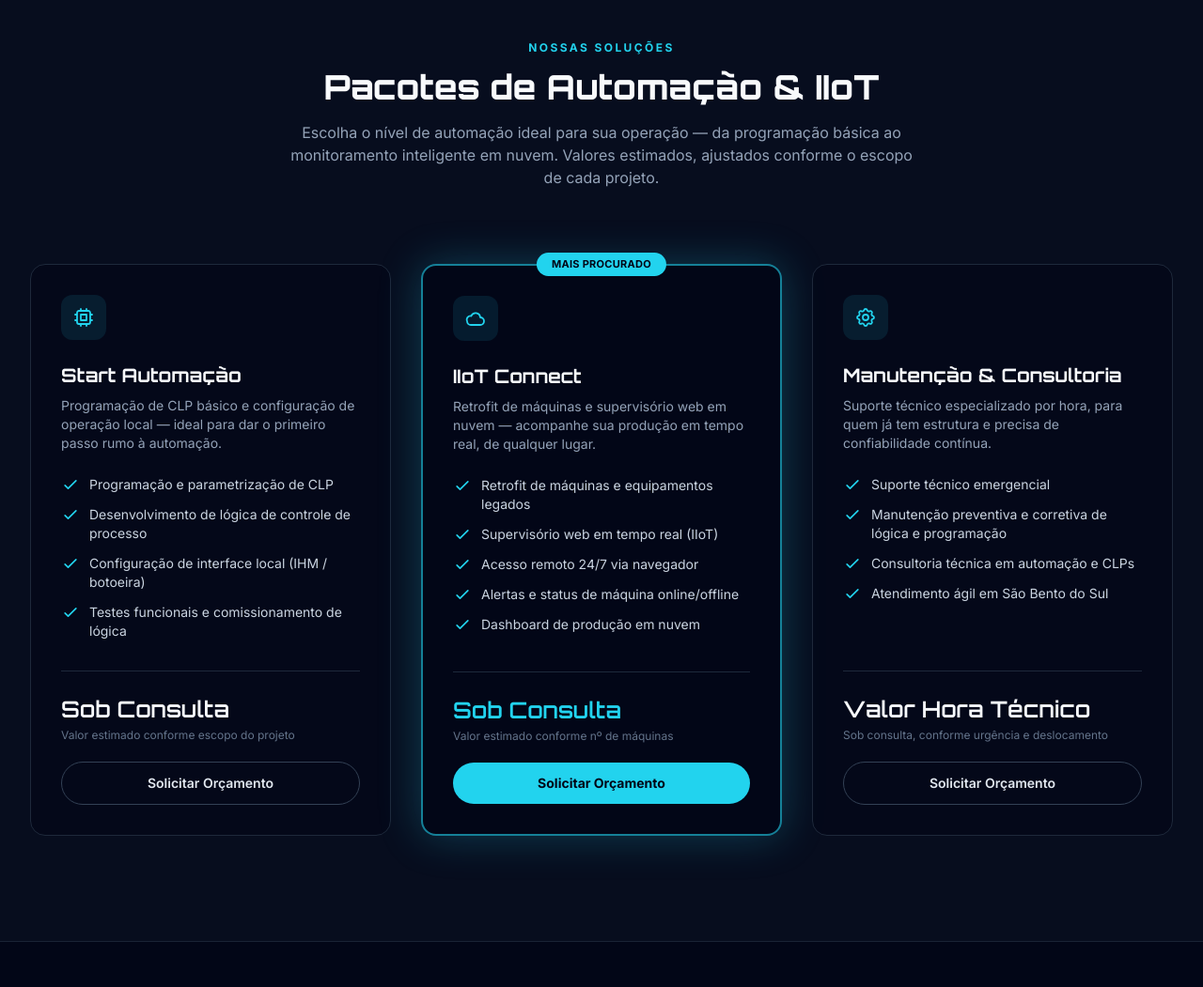
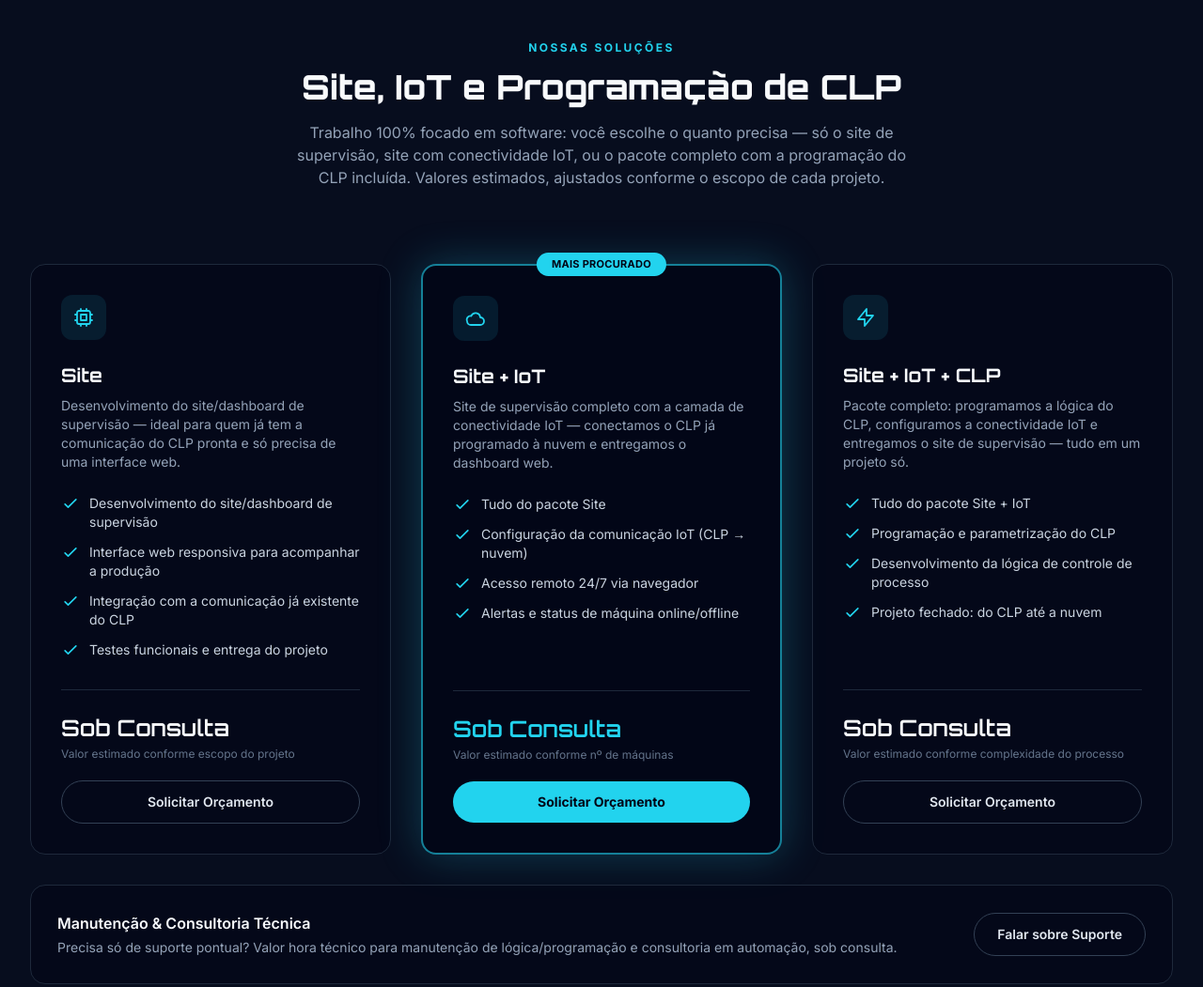
Before and after one commit to langagu05-cloud/langatechautomation, a plain HTML site: page index.html in a window 1280 px wide. Shown: the part 880-1931 px from the top of the page at 94% size. Drawn offline with nearby package versions, Linux system fonts and the light colour scheme.

Commit message:
Rework pricing tiers to match actual service scope
Replace package framing with the real offering: Site / Site + IoT /
Site + IoT + programação de CLP. Maintenance & consulting moved to a
compact strip below the pricing cards instead of a full package.

```diff
--- a/index.html
+++ b/index.html
@@ -223,28 +223,29 @@
 
       <div class="reveal text-center max-w-2xl mx-auto mb-14 md:mb-20">
         <span class="text-xs font-bold uppercase tracking-[0.2em] text-cyan-400">Nossas Soluções</span>
-        <h2 class="font-display mt-3 text-3xl md:text-4xl font-extrabold text-slate-50">Pacotes de Automação &amp; IIoT</h2>
+        <h2 class="font-display mt-3 text-3xl md:text-4xl font-extrabold text-slate-50">Site, IoT e Programação de CLP</h2>
         <p class="mt-4 text-slate-400">
-          Escolha o nível de automação ideal para sua operação — da programação básica ao monitoramento
-          inteligente em nuvem. Valores estimados, ajustados conforme o escopo de cada projeto.
+          Trabalho 100% focado em software: você escolhe o quanto precisa — só o site de supervisão,
+          site com conectividade IoT, ou o pacote completo com a programação do CLP incluída.
+          Valores estimados, ajustados conforme o escopo de cada projeto.
         </p>
       </div>
 
       <div class="grid md:grid-cols-3 gap-6 lg:gap-8">
 
-        <!-- PACOTE 1 — START AUTOMAÇÃO -->
+        <!-- PACOTE 1 — SITE DE SUPERVISÃO -->
         <div class="reveal flex flex-col rounded-2xl border border-slate-800 bg-slate-950/60 p-7 md:p-8 hover:border-cyan-400/40 hover:shadow-glow transition-all">
           <div class="w-12 h-12 rounded-xl bg-cyan-400/10 flex items-center justify-center mb-6">
             <svg class="w-6 h-6 text-cyan-400" fill="none" stroke="currentColor" viewBox="0 0 24 24"><path stroke-linecap="round" stroke-linejoin="round" stroke-width="1.8" d="M9 3v2m6-2v2M9 19v2m6-2v2M5 9H3m2 6H3m18-6h-2m2 6h-2M7 19h10a2 2 0 002-2V7a2 2 0 00-2-2H7a2 2 0 00-2 2v10a2 2 0 002 2zM9 9h6v6H9V9z"/></svg>
           </div>
-          <h3 class="font-display text-xl font-bold text-slate-50">Start Automação</h3>
-          <p class="mt-2 text-sm text-slate-400">Programação de CLP básico e configuração de operação local — ideal para dar o primeiro passo rumo à automação.</p>
+          <h3 class="font-display text-xl font-bold text-slate-50">Site</h3>
+          <p class="mt-2 text-sm text-slate-400">Desenvolvimento do site/dashboard de supervisão — ideal para quem já tem a comunicação do CLP pronta e só precisa de uma interface web.</p>
 
           <ul class="mt-6 space-y-3 text-sm text-slate-300 flex-1">
-            <li class="flex gap-2.5"><svg class="w-5 h-5 text-cyan-400 shrink-0" fill="none" stroke="currentColor" viewBox="0 0 24 24"><path stroke-linecap="round" stroke-linejoin="round" stroke-width="2" d="M5 13l4 4L19 7"/></svg>Programação e parametrização de CLP</li>
-            <li class="flex gap-2.5"><svg class="w-5 h-5 text-cyan-400 shrink-0" fill="none" stroke="currentColor" viewBox="0 0 24 24"><path stroke-linecap="round" stroke-linejoin="round" stroke-width="2" d="M5 13l4 4L19 7"/></svg>Desenvolvimento de lógica de controle de processo</li>
-            <li class="flex gap-2.5"><svg class="w-5 h-5 text-cyan-400 shrink-0" fill="none" stroke="currentColor" viewBox="0 0 24 24"><path stroke-linecap="round" stroke-linejoin="round" stroke-width="2" d="M5 13l4 4L19 7"/></svg>Configuração de interface local (IHM / botoeira)</li>
-            <li class="flex gap-2.5"><svg class="w-5 h-5 text-cyan-400 shrink-0" fill="none" stroke="currentColor" viewBox="0 0 24 24"><path stroke-linecap="round" stroke-linejoin="round" stroke-width="2" d="M5 13l4 4L19 7"/></svg>Testes funcionais e comissionamento de lógica</li>
+            <li class="flex gap-2.5"><svg class="w-5 h-5 text-cyan-400 shrink-0" fill="none" stroke="currentColor" viewBox="0 0 24 24"><path stroke-linecap="round" stroke-linejoin="round" stroke-width="2" d="M5 13l4 4L19 7"/></svg>Desenvolvimento do site/dashboard de supervisão</li>
+            <li class="flex gap-2.5"><svg class="w-5 h-5 text-cyan-400 shrink-0" fill="none" stroke="currentColor" viewBox="0 0 24 24"><path stroke-linecap="round" stroke-linejoin="round" stroke-width="2" d="M5 13l4 4L19 7"/></svg>Interface web responsiva para acompanhar a produção</li>
+            <li class="flex gap-2.5"><svg class="w-5 h-5 text-cyan-400 shrink-0" fill="none" stroke="currentColor" viewBox="0 0 24 24"><path stroke-linecap="round" stroke-linejoin="round" stroke-width="2" d="M5 13l4 4L19 7"/></svg>Integração com a comunicação já existente do CLP</li>
+            <li class="flex gap-2.5"><svg class="w-5 h-5 text-cyan-400 shrink-0" fill="none" stroke="currentColor" viewBox="0 0 24 24"><path stroke-linecap="round" stroke-linejoin="round" stroke-width="2" d="M5 13l4 4L19 7"/></svg>Testes funcionais e entrega do projeto</li>
           </ul>
 
           <div class="mt-8 pt-6 border-t border-slate-800">
@@ -254,21 +255,20 @@
           </div>
         </div>
 
-        <!-- PACOTE 2 — IIOT CONNECT (destaque) -->
+        <!-- PACOTE 2 — SITE + IOT (destaque) -->
         <div class="reveal relative flex flex-col rounded-2xl border-2 border-cyan-400/60 bg-slate-950 p-7 md:p-8 shadow-glow-lg md:-translate-y-3">
           <span class="absolute -top-3.5 left-1/2 -translate-x-1/2 rounded-full bg-cyan-400 px-4 py-1 text-[11px] font-bold uppercase tracking-wide text-slate-950">Mais Procurado</span>
           <div class="w-12 h-12 rounded-xl bg-cyan-400/10 flex items-center justify-center mb-6">
             <svg class="w-6 h-6 text-cyan-400" fill="none" stroke="currentColor" viewBox="0 0 24 24"><path stroke-linecap="round" stroke-linejoin="round" stroke-width="1.8" d="M3 15a4 4 0 004 4h10a4 4 0 000-8 5 5 0 00-9.6-1.5A4 4 0 003 15z"/></svg>
           </div>
-          <h3 class="font-display text-xl font-bold text-slate-50">IIoT Connect</h3>
-          <p class="mt-2 text-sm text-slate-400">Retrofit de máquinas e supervisório web em nuvem — acompanhe sua produção em tempo real, de qualquer lugar.</p>
+          <h3 class="font-display text-xl font-bold text-slate-50">Site + IoT</h3>
+          <p class="mt-2 text-sm text-slate-400">Site de supervisão completo com a camada de conectividade IoT — conectamos o CLP já programado à nuvem e entregamos o dashboard web.</p>
 
           <ul class="mt-6 space-y-3 text-sm text-slate-300 flex-1">
-            <li class="flex gap-2.5"><svg class="w-5 h-5 text-cyan-400 shrink-0" fill="none" stroke="currentColor" viewBox="0 0 24 24"><path stroke-linecap="round" stroke-linejoin="round" stroke-width="2" d="M5 13l4 4L19 7"/></svg>Retrofit de máquinas e equipamentos legados</li>
-            <li class="flex gap-2.5"><svg class="w-5 h-5 text-cyan-400 shrink-0" fill="none" stroke="currentColor" viewBox="0 0 24 24"><path stroke-linecap="round" stroke-linejoin="round" stroke-width="2" d="M5 13l4 4L19 7"/></svg>Supervisório web em tempo real (IIoT)</li>
+            <li class="flex gap-2.5"><svg class="w-5 h-5 text-cyan-400 shrink-0" fill="none" stroke="currentColor" viewBox="0 0 24 24"><path stroke-linecap="round" stroke-linejoin="round" stroke-width="2" d="M5 13l4 4L19 7"/></svg>Tudo do pacote Site</li>
+            <li class="flex gap-2.5"><svg class="w-5 h-5 text-cyan-400 shrink-0" fill="none" stroke="currentColor" viewBox="0 0 24 24"><path stroke-linecap="round" stroke-linejoin="round" stroke-width="2" d="M5 13l4 4L19 7"/></svg>Configuração da comunicação IoT (CLP → nuvem)</li>
             <li class="flex gap-2.5"><svg class="w-5 h-5 text-cyan-400 shrink-0" fill="none" stroke="currentColor" viewBox="0 0 24 24"><path stroke-linecap="round" stroke-linejoin="round" stroke-width="2" d="M5 13l4 4L19 7"/></svg>Acesso remoto 24/7 via navegador</li>
             <li class="flex gap-2.5"><svg class="w-5 h-5 text-cyan-400 shrink-0" fill="none" stroke="currentColor" viewBox="0 0 24 24"><path stroke-linecap="round" stroke-linejoin="round" stroke-width="2" d="M5 13l4 4L19 7"/></svg>Alertas e status de máquina online/offline</li>
-            <li class="flex gap-2.5"><svg class="w-5 h-5 text-cyan-400 shrink-0" fill="none" stroke="currentColor" viewBox="0 0 24 24"><path stroke-linecap="round" stroke-linejoin="round" stroke-width="2" d="M5 13l4 4L19 7"/></svg>Dashboard de produção em nuvem</li>
           </ul>
 
           <div class="mt-8 pt-6 border-t border-slate-800">
@@ -278,28 +278,37 @@
           </div>
         </div>
 
-        <!-- PACOTE 3 — MANUTENÇÃO & CONSULTORIA -->
+        <!-- PACOTE 3 — SITE + IOT + PROGRAMAÇÃO DE CLP -->
         <div class="reveal flex flex-col rounded-2xl border border-slate-800 bg-slate-950/60 p-7 md:p-8 hover:border-cyan-400/40 hover:shadow-glow transition-all">
           <div class="w-12 h-12 rounded-xl bg-cyan-400/10 flex items-center justify-center mb-6">
-            <svg class="w-6 h-6 text-cyan-400" fill="none" stroke="currentColor" viewBox="0 0 24 24"><path stroke-linecap="round" stroke-linejoin="round" stroke-width="1.8" d="M10.325 4.317c.426-1.756 2.924-1.756 3.35 0a1.724 1.724 0 002.573 1.066c1.543-.94 3.31.826 2.37 2.37a1.724 1.724 0 001.065 2.572c1.756.426 1.756 2.924 0 3.35a1.724 1.724 0 00-1.066 2.573c.94 1.543-.826 3.31-2.37 2.37a1.724 1.724 0 00-2.572 1.065c-.426 1.756-2.924 1.756-3.35 0a1.724 1.724 0 00-2.573-1.066c-1.543.94-3.31-.826-2.37-2.37a1.724 1.724 0 00-1.065-2.572c-1.756-.426-1.756-2.924 0-3.35a1.724 1.724 0 001.066-2.573c-.94-1.543.826-3.31 2.37-2.37.996.608 2.296.07 2.572-1.065z"/><path stroke-linecap="round" stroke-linejoin="round" stroke-width="1.8" d="M15 12a3 3 0 11-6 0 3 3 0 016 0z"/></svg>
+            <svg class="w-6 h-6 text-cyan-400" fill="none" stroke="currentColor" viewBox="0 0 24 24"><path stroke-linecap="round" stroke-linejoin="round" stroke-width="1.8" d="M13 10V3L4 14h7v7l9-11h-7z"/></svg>
           </div>
-          <h3 class="font-display text-xl font-bold text-slate-50">Manutenção &amp; Consultoria</h3>
-          <p class="mt-2 text-sm text-slate-400">Suporte técnico especializado por hora, para quem já tem estrutura e precisa de confiabilidade contínua.</p>
+          <h3 class="font-display text-xl font-bold text-slate-50">Site + IoT + CLP</h3>
+          <p class="mt-2 text-sm text-slate-400">Pacote completo: programamos a lógica do CLP, configuramos a conectividade IoT e entregamos o site de supervisão — tudo em um projeto só.</p>
 
           <ul class="mt-6 space-y-3 text-sm text-slate-300 flex-1">
-            <li class="flex gap-2.5"><svg class="w-5 h-5 text-cyan-400 shrink-0" fill="none" stroke="currentColor" viewBox="0 0 24 24"><path stroke-linecap="round" stroke-linejoin="round" stroke-width="2" d="M5 13l4 4L19 7"/></svg>Suporte técnico emergencial</li>
-            <li class="flex gap-2.5"><svg class="w-5 h-5 text-cyan-400 shrink-0" fill="none" stroke="currentColor" viewBox="0 0 24 24"><path stroke-linecap="round" stroke-linejoin="round" stroke-width="2" d="M5 13l4 4L19 7"/></svg>Manutenção preventiva e corretiva de lógica e programação</li>
-            <li class="flex gap-2.5"><svg class="w-5 h-5 text-cyan-400 shrink-0" fill="none" stroke="currentColor" viewBox="0 0 24 24"><path stroke-linecap="round" stroke-linejoin="round" stroke-width="2" d="M5 13l4 4L19 7"/></svg>Consultoria técnica em automação e CLPs</li>
-            <li class="flex gap-2.5"><svg class="w-5 h-5 text-cyan-400 shrink-0" fill="none" stroke="currentColor" viewBox="0 0 24 24"><path stroke-linecap="round" stroke-linejoin="round" stroke-width="2" d="M5 13l4 4L19 7"/></svg>Atendimento ágil em São Bento do Sul</li>
+            <li class="flex gap-2.5"><svg class="w-5 h-5 text-cyan-400 shrink-0" fill="none" stroke="currentColor" viewBox="0 0 24 24"><path stroke-linecap="round" stroke-linejoin="round" stroke-width="2" d="M5 13l4 4L19 7"/></svg>Tudo do pacote Site + IoT</li>
+            <li class="flex gap-2.5"><svg class="w-5 h-5 text-cyan-400 shrink-0" fill="none" stroke="currentColor" viewBox="0 0 24 24"><path stroke-linecap="round" stroke-linejoin="round" stroke-width="2" d="M5 13l4 4L19 7"/></svg>Programação e parametrização do CLP</li>
+            <li class="flex gap-2.5"><svg class="w-5 h-5 text-cyan-400 shrink-0" fill="none" stroke="currentColor" viewBox="0 0 24 24"><path stroke-linecap="round" stroke-linejoin="round" stroke-width="2" d="M5 13l4 4L19 7"/></svg>Desenvolvimento da lógica de controle de processo</li>
+            <li class="flex gap-2.5"><svg class="w-5 h-5 text-cyan-400 shrink-0" fill="none" stroke="currentColor" viewBox="0 0 24 24"><path stroke-linecap="round" stroke-linejoin="round" stroke-width="2" d="M5 13l4 4L19 7"/></svg>Projeto fechado: do CLP até a nuvem</li>
           </ul>
 
           <div class="mt-8 pt-6 border-t border-slate-800">
-            <p class="font-display text-2xl text-slate-50">Valor Hora Técnico</p>
-            <p class="text-xs text-slate-500 mt-1">Sob consulta, conforme urgência e deslocamento</p>
+            <p class="font-display text-2xl text-slate-50">Sob Consulta</p>
+            <p class="text-xs text-slate-500 mt-1">Valor estimado conforme complexidade do processo</p>
             <a href="#contato" class="mt-5 block text-center rounded-full border border-slate-700 py-3 text-sm font-semibold hover:border-cyan-400 hover:text-cyan-300 transition">Solicitar Orçamento</a>
           </div>
         </div>
 
+      </div>
+
+      <!-- Faixa compacta: suporte avulso, fora da lógica de pacotes acima -->
+      <div class="reveal mt-8 flex flex-col sm:flex-row items-center justify-between gap-4 rounded-2xl border border-slate-800 bg-slate-950/60 p-6 sm:p-7">
+        <div>
+          <h3 class="font-semibold text-slate-50">Manutenção &amp; Consultoria Técnica</h3>
+          <p class="mt-1 text-sm text-slate-400">Precisa só de suporte pontual? Valor hora técnico para manutenção de lógica/programação e consultoria em automação, sob consulta.</p>
+        </div>
+        <a href="#contato" class="shrink-0 inline-flex items-center justify-center rounded-full border border-slate-700 px-6 py-3 text-sm font-semibold hover:border-cyan-400 hover:text-cyan-300 transition">Falar sobre Suporte</a>
       </div>
     </div>
   </section>
```
